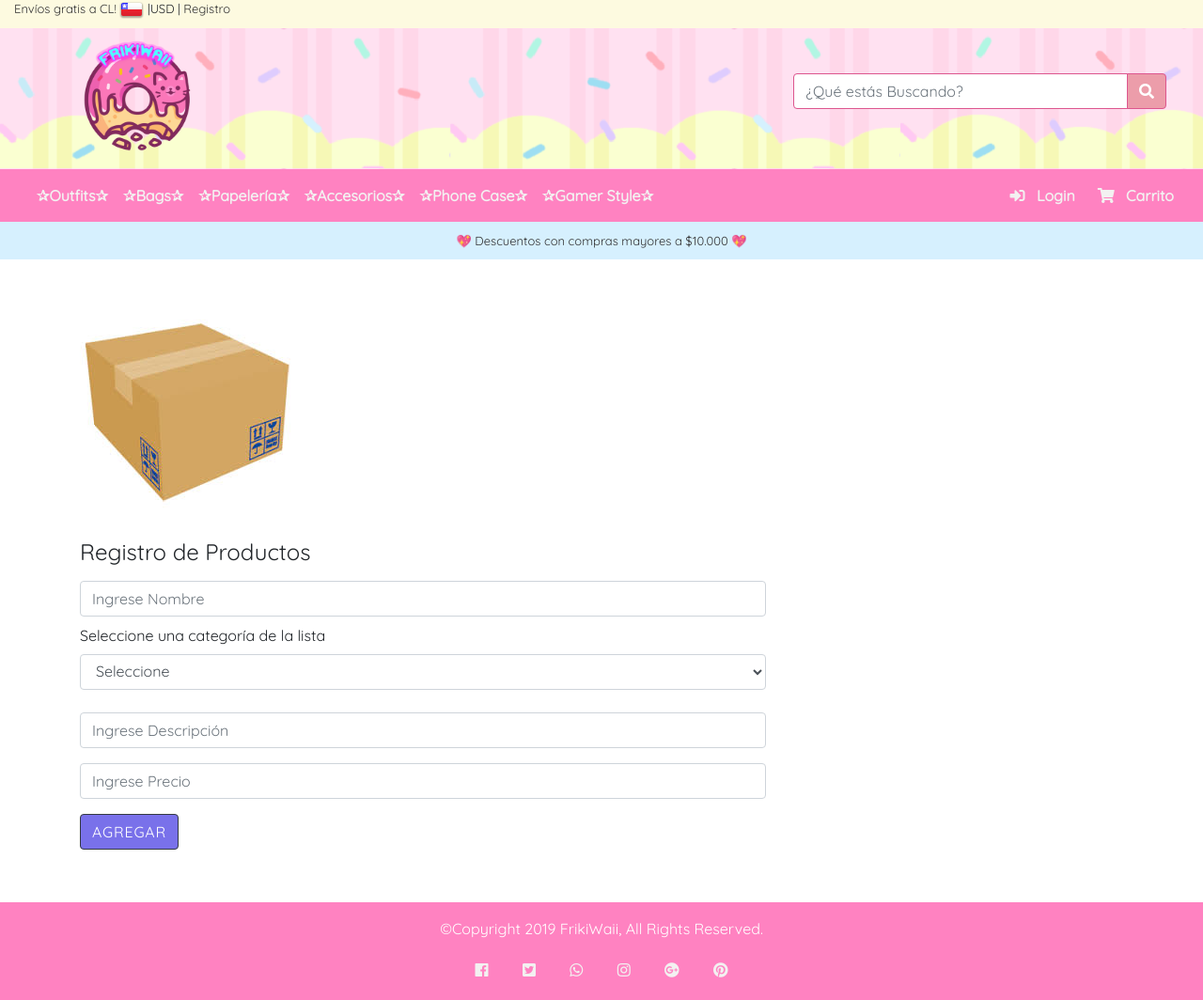
After one commit to JElizabeth1988/FrikiWaii, a Django app: page /registro/ in a window 1280 px wide. The commit adds this page. Shown: the whole page at 94% size. Run offline with Django 3.2, Linux system fonts and the light colour scheme; some libraries are stand-ins or nearby versions.

Commit message:
Registro base

```diff
--- a/dir_frikiwaiiStore/FrikiWaii/core/templates/core/base.html
+++ b/dir_frikiwaiiStore/FrikiWaii/core/templates/core/base.html
@@ -68,10 +68,11 @@
                     <div class="free-shipping-wrapper">
                         <div class="free-shipping">
                             <!-- poner referencia una vez q se cree la página -->
-                            <a href="envios.html">Envíos gratis a CL! <img src="{% static 'core/img/Banderas/cl.png' %}"
+                            <a>Envíos gratis a CL! <img src="{% static 'core/img/Banderas/cl.png' %}"
                                     alt="Bandera CL"></a>
-                            <a href="#">| Idioma |</a>
-                            <a href="#"> USD |</a>
+                            <a href="#"></a> |USD |</a>
+                            <a href="{% url 'registro' %}">Registro</a>
+
                         </div>
                     </div>
                 </div>
@@ -157,13 +158,14 @@
     <!-- Fin Navegación -->
 
     <!-- Mensaje -->
-        <div class="header-primary-container" style="background-color:#d6f0fe; color:#333333; text-align: center; line-height: 40px;">
+    <div class="header-primary-container"
+        style="background-color:#d6f0fe; color:#333333; text-align: center; line-height: 40px;">
         <div class="inner-container">
             <div class="left-column">
                 <div class="item item-left block_header_top_left">
                     <div class="free-shipping-wrapper">
                         <div class="free-shipping">
-                                <a> &#x1F383; Descuentos con código: PUMPKIN &#x1F383 </a>
+                            <a> 💖 Descuentos con compras mayores a $10.000 💖</a>
                         </div>
                     </div>
                 </div>
@@ -186,14 +188,16 @@
         </div>
         <!-- Iconos redes sociales -->
         <div class="social-links text-center ">
-                <a class=" nav-link fab fa-facebook ib ib-hover ic ic-lg mb-3 " href="https://www.facebook.com/Frikiwaii-Store-113959099987535/" target="_blank"
+            <a class=" nav-link fab fa-facebook ib ib-hover ic ic-lg mb-3 "
+                href="https://www.facebook.com/Frikiwaii-Store-113959099987535/" target="_blank"
                 title="Siguenos en Facebook"> </a>
-                <a class="nav-link fab fa-twitter-square   ib ib-hover ic ic-lg" href="https://twitter.com/frikiwaii" target="_blank"
-                    title="Siguenos en Twitter"></a>
-                <a class="nav-link fab fa-whatsapp  ib ib-hover ic ic-lg" href="http://api.whatsapp.com/send?phone=[+569][32929309]&text=Hola, quisiera información de sus productos."
+            <a class="nav-link fab fa-twitter-square   ib ib-hover ic ic-lg" href="https://twitter.com/frikiwaii"
+                target="_blank" title="Siguenos en Twitter"></a>
+            <a class="nav-link fab fa-whatsapp  ib ib-hover ic ic-lg"
+                href="http://api.whatsapp.com/send?phone=[+569][32929309]&text=Hola, quisiera información de sus productos."
                 title="Contactanos por Whatsapp"> </a>
-                <a class="nav-link fab fa-instagram  ib ib-hover ic ic-lg" href="https://instagram.com/frikiwaii_store.cl?igshid=1czra53b7pnko"
-                    title="Siguenos en Instagram"></a>
+            <a class="nav-link fab fa-instagram  ib ib-hover ic ic-lg"
+                href="https://instagram.com/frikiwaii_store.cl?igshid=1czra53b7pnko" title="Siguenos en Instagram"></a>
             <a class="nav-link fab fa-google-plus  ib ib-hover ic ic-lg" href="#"
                 title="Contactanos en Google Plus"></a>
             <a class="nav-link fab fa-pinterest  ib ib-hover ic ic-lg" href="#" title="Siguenos en Pinterest"></a>
@@ -269,4 +273,5 @@
 
 
 </body>
+
 </html>
--- /dev/null
+++ b/dir_frikiwaiiStore/FrikiWaii/core/templates/core/registro.html
@@ -0,0 +1,51 @@
+{% extends "core/base.html" %} {% load static %} {% block contenido %}
+
+<div class="container">
+
+    <div class="row">
+        <div class="col">
+            <br>
+            <br>
+            <img src="{% static 'core/img/box.png' %}" alt="auto 1">
+        </div>
+    </div>
+    <!-- formulario -->
+    <form action="" method="POST">
+        {% csrf_token %}
+        <div class="row mt-4 ">
+
+            <div class="col-12">
+                <h4>Registro de Productos</h4>
+            </div>
+            <div class="col-8 py-2">
+                <input type="text" class="form-control" id="txtNombre" name="txtNombre" placeholder="Ingrese Nombre">
+            </div>
+            <div class="col-8 ">
+                <div class="form-group">
+                    <label for="cboMarca">Seleccione una categoría de la lista</label>
+                    <select class="form-control" id="cboCategoría" name="cboCategoría">
+                        <option value="0">Seleccione</option>
+                        <!-- {% for x in marcas %}
+                        <option value="{{x.id}}">{{ x.nombre}}</option>
+                        {% endfor %}-->
+
+                    </select>
+                </div>
+            </div>
+            <div class="col-8 py-2">
+                <input type="text" class="form-control" id="txtDescripcion" name="txtDescripcion" placeholder="Ingrese Descripción">
+            </div>
+            <div class="col-8 py-2">
+                <input type="text" class="form-control" id="txtPrecio" name="txtPrecio" placeholder="Ingrese Precio">
+            </div>
+            <div class="col-8 py-2">
+                <input type="submit" class="btn btn-dark" id="btnAgregar" name="btnAgregar" value="Agregar">
+            </div>
+
+        </div>
+    </form>
+    {% if messages %} {% for x in messages %}
+    <div>{{x}}</div>
+    {% endfor %} {% endif%}
+</div>
+{% endblock contenido %}
--- a/dir_frikiwaiiStore/FrikiWaii/core/urls.py
+++ b/dir_frikiwaiiStore/FrikiWaii/core/urls.py
@@ -1,8 +1,9 @@
 from django.urls import path
-from .views import home, alien, audifonos, bunny, car_avengers, car_naruto, carro, crybaby, desc_accesorios, desc_bags, desc_gamerstyle, desc_outfits,desc_papeleria, desc_phonecase, inosuke, joker, llavero, memo, momo, muerto,penny, pokemochila, sacapuntas, sudadera
+from .views import home, registro, alien, audifonos, bunny, car_avengers, car_naruto, carro, crybaby, desc_accesorios, desc_bags, desc_gamerstyle, desc_outfits,desc_papeleria, desc_phonecase, inosuke, joker, llavero, memo, momo, muerto,penny, pokemochila, sacapuntas, sudadera
 
 urlpatterns = [
     path('', home, name="home"),
+    path('registro/', registro, name="registro"),
     path('Alien/', alien, name="alien"),
     path('Audifonos/', audifonos, name="audifonos"),
     path('Mascara-bunny/', bunny, name="bunny"),
@@ -26,4 +27,5 @@ urlpatterns = [
     path('pokemochila/', pokemochila, name="pokemochila"),
     path('sacapuntas/', sacapuntas, name="sacapuntas"),
     path('sudadera-avengers/', sudadera, name="sudadera"),
+
 ]
--- a/dir_frikiwaiiStore/FrikiWaii/core/views.py
+++ b/dir_frikiwaiiStore/FrikiWaii/core/views.py
@@ -3,6 +3,9 @@ from django.shortcuts import render
 # Create your views here.
 def home(request):
     return render(request, 'core/home.html')
+
+def registro(request):
+    return render(request, 'core/registro.html')
 
 def alien(request):
     return render(request, 'core/alien.html')
```
Also changed, not shown: dir_frikiwaiiStore/FrikiWaii/core/static/core/img/box.png (added), dir_frikiwaiiStore/FrikiWaii/core/templates/core/listado.html (added). Lines whose indentation alone changed are shown as unchanged.
